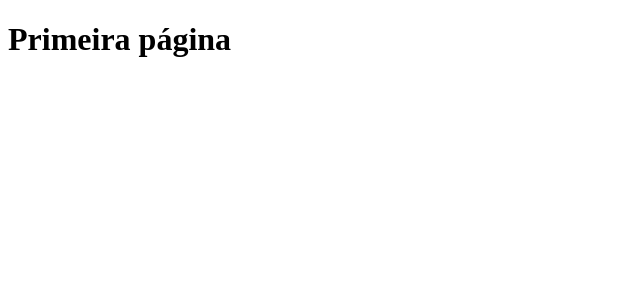
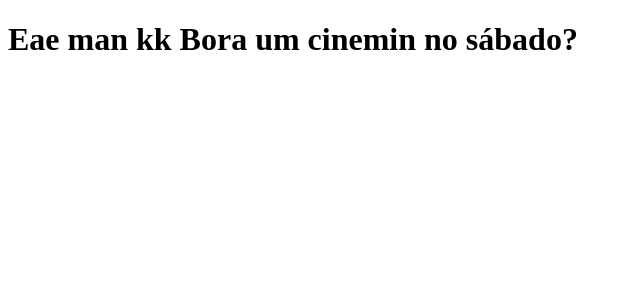
Before and after one commit to Thiagoramos456/clone-tabnews, a Next.js app: page / in a window 1280 px wide. Shown: the top 300 px of the page, without its empty margins (0-640 px from the left). Built offline with nearby package versions, Linux system fonts and the light colour scheme.

Commit message:
Altera mensagem 2

```diff
--- a/pages/index.js
+++ b/pages/index.js
@@ -1,7 +1,7 @@
 function Home() {
   return (
     <div>
-      <h1>Primeira página</h1>
+      <h1>Eae man kk Bora um cinemin no sábado?</h1>
     </div>
   );
 }
```
